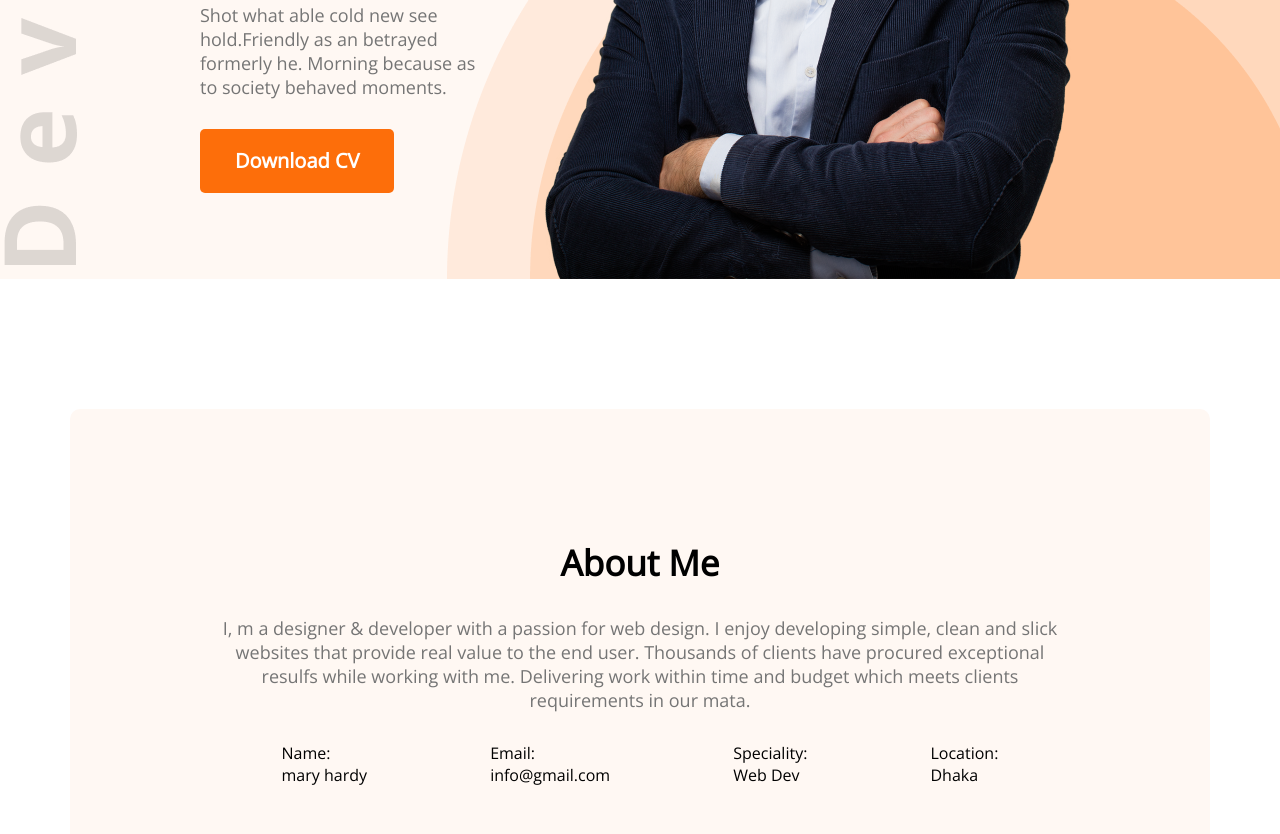
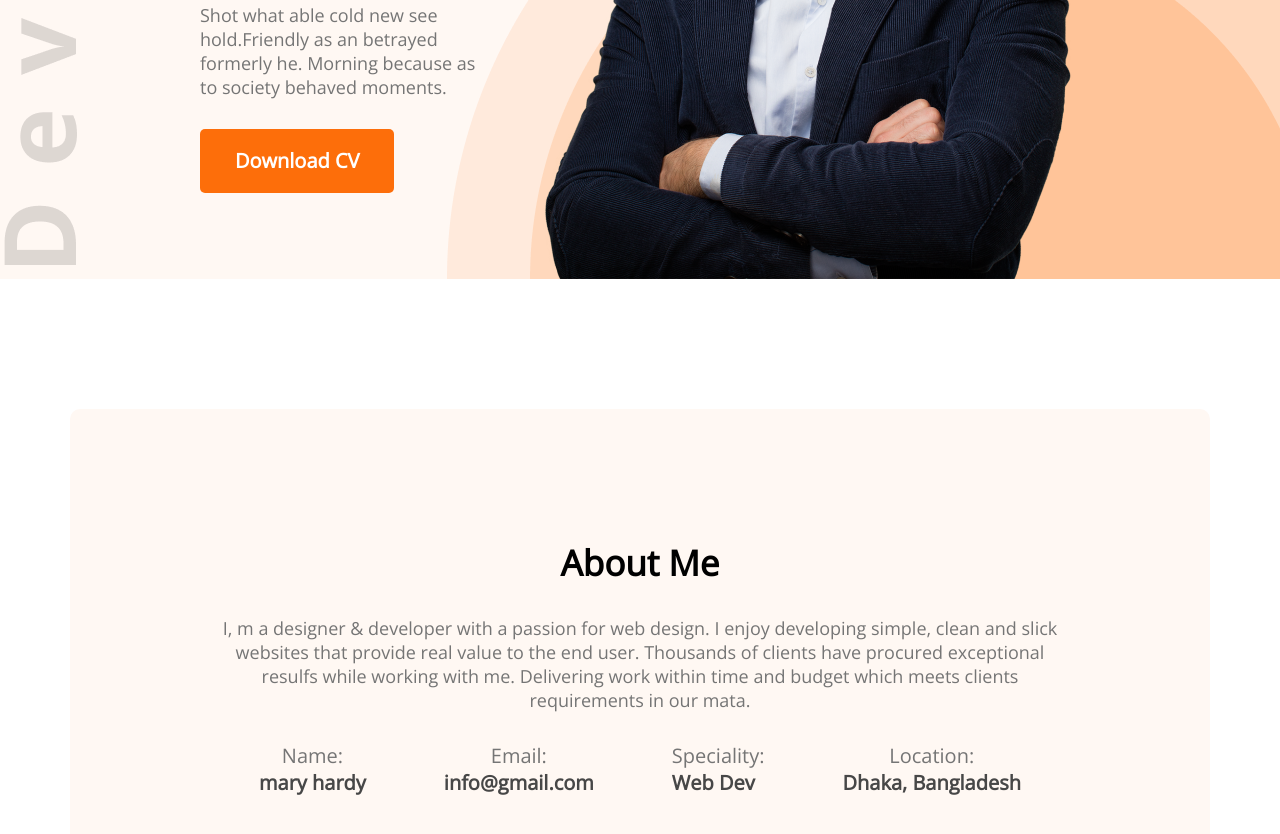
Before and after one commit to mahedihassantonay/Developer-portfolio, a plain HTML site: page index.html in a window 1280 px wide. Shown: the part 561-1395 px from the top of the page. Drawn offline with nearby package versions, Linux system fonts and the light colour scheme.

Commit message:
changed info title and Description

```diff
--- a/index.html
+++ b/index.html
@@ -56,7 +56,7 @@
                 </div>
                 <div class="about-info">
                     <p class="info-title">Location:</p>
-                    <p class="info-description">Dhaka</p>
+                    <p class="info-description">Dhaka, Bangladesh</p>
                 </div>
 
 
--- a/styles/portfolio.css
+++ b/styles/portfolio.css
@@ -118,11 +118,13 @@ main{
     display: flex;
     justify-content: space-around;
 }
-.about .info-title{
+ .info-title{
     font-size: 20px;
     color: #757575;
-}
-.about .info-description{
+    text-align: center;
+ }
+.info-description{
     font-size: 20px;
     color: #474747;
+    font-weight: 700;
 }
```
